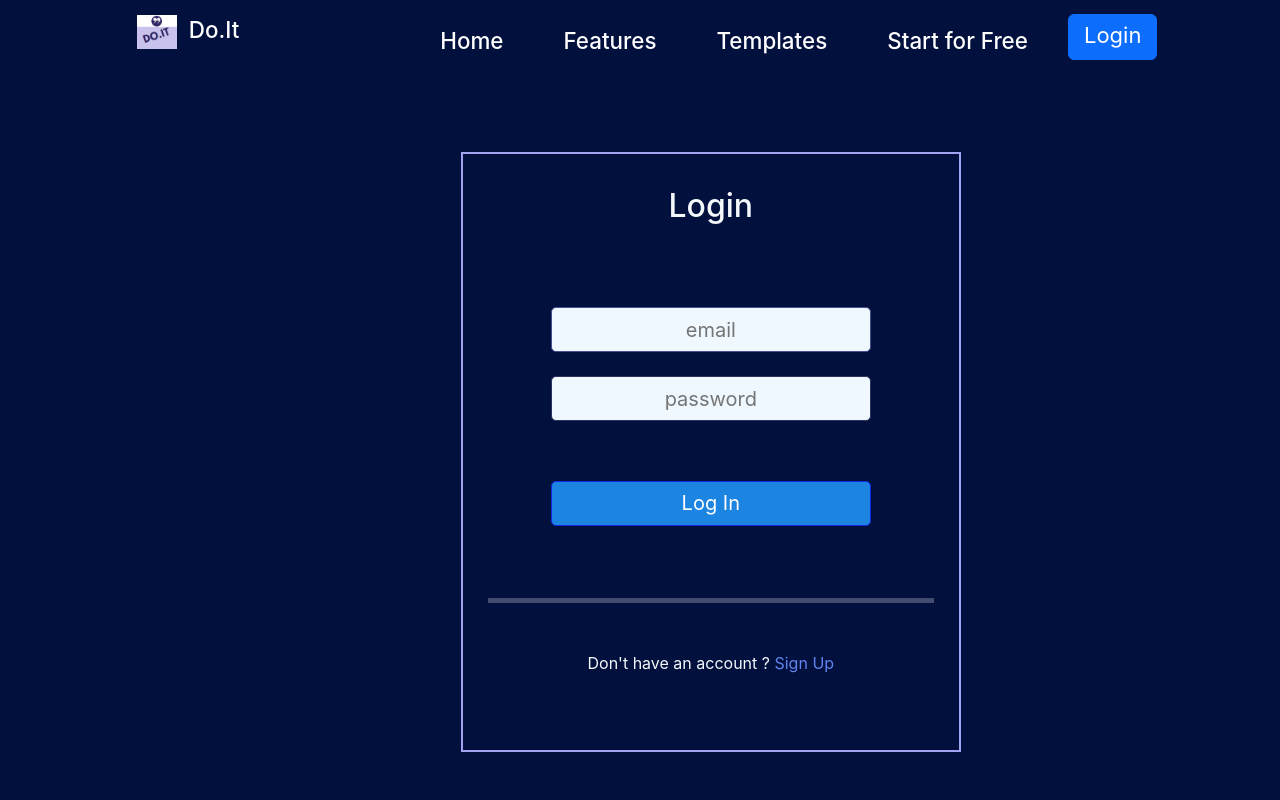
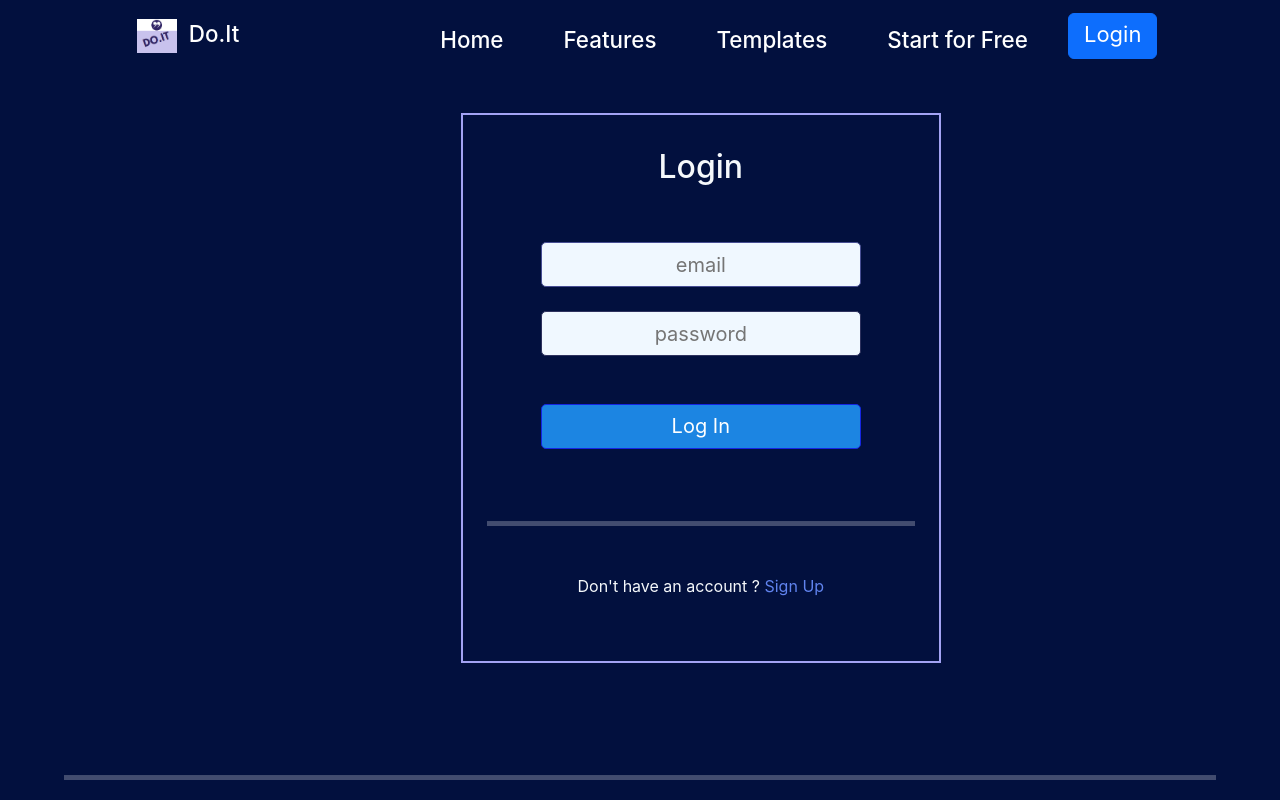
Before and after one commit to vish23698sahu/All_Purpose_Todo_App, a React (Create React App) app: page /login in a window 1280 px wide. Shown: the top 800 px of the page. Built offline with nearby package versions, Linux system fonts and the light colour scheme.

Commit message:
v - 33 Login Signup style updated

```diff
--- a/src/components/Login/Login.css
+++ b/src/components/Login/Login.css
@@ -1,14 +1,14 @@
 .login__container {
-    height: 900px;
+    height: 700px;
     justify-content: center;
-    padding-top: 6%;
+    padding-top: 3%;
 }
 
 .logo-1 {
     text-align: left;
     padding-left: 10%;
     margin: 0;
-    padding-bottom: 3%;
+    padding-bottom: 2%;
 }
 
 .login__logo{
@@ -21,8 +21,8 @@
 }
 
 .cont-login {
-    width: 500px;
-    height: 600px;
+    width: 480px;
+    height: 550px;
     border: 2px solid rgb(163, 163, 244);
     padding-top: 4%;
 }
@@ -35,7 +35,7 @@
     height: 45px;
     width: 40vh;
     font-size: 20px;
-    margin-top: 15%;
+    margin-top: 10%;
     border: 1px solid;
     border-color: rgb(71, 78, 147);
     border-radius: 5px;
@@ -63,7 +63,7 @@
     height: 45px;
     width: 40vh;
     font-size: 20px;
-    margin-top: 12%;
+    margin-top: 10%;
     border: 1px solid;
     border-color: rgb(21, 38, 225);
     color: white;
--- a/src/components/SignUp/SignUp.css
+++ b/src/components/SignUp/SignUp.css
@@ -1,14 +1,14 @@
 .signUp__container {
-    height: 900px;
+    height: 700px;
     justify-content: center;
-    padding-top: 6%;
+    padding-top: 3%;
 }
 
 .logo-1 {
     text-align: left;
     padding-left: 10%;
     margin: 0;
-    padding-bottom: 3%;
+    padding-bottom: 2%;
 }
 
 .sec-item {
@@ -16,8 +16,8 @@
 }
 
 .cont__signUp {
-    width: 500px;
-    height: 600px;
+    width: 480px;
+    height: 550px;
     border: 2px solid rgb(163, 163, 244);
     padding-top: 4%;
 }
@@ -30,7 +30,7 @@
     height: 45px;
     width: 40vh;
     font-size: 20px;
-    margin-top: 15%;
+    margin-top: 10%;
     border: 1px solid;
     border-color: rgb(71, 78, 147);
     border-radius: 5px;
@@ -58,7 +58,7 @@
     height: 45px;
     width: 40vh;
     font-size: 20px;
-    margin-top: 12%;
+    margin-top: 10%;
     border: 1px solid;
     border-color: rgb(21, 38, 225);
     color: white;
```
